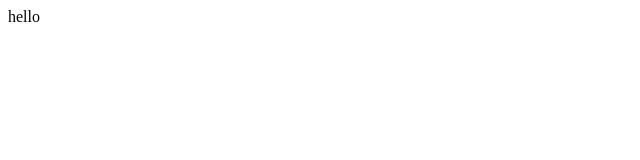
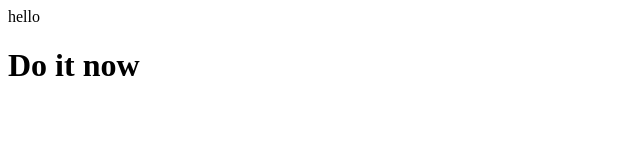
Before and after one commit to sachinvish8888/MergeConflict-Test-, a plain HTML site: page index.html in a window 1280 px wide. Shown: the whole page, without its empty margins (0-640 px from the left). Drawn offline with Linux system fonts and the light colour scheme.

Commit message:
file modifed

```diff
--- a/index.html
+++ b/index.html
@@ -3,5 +3,6 @@
   </head>
   <body>
 hello
+<h1> Do it now</h1>
   </body>
 </html>
```
